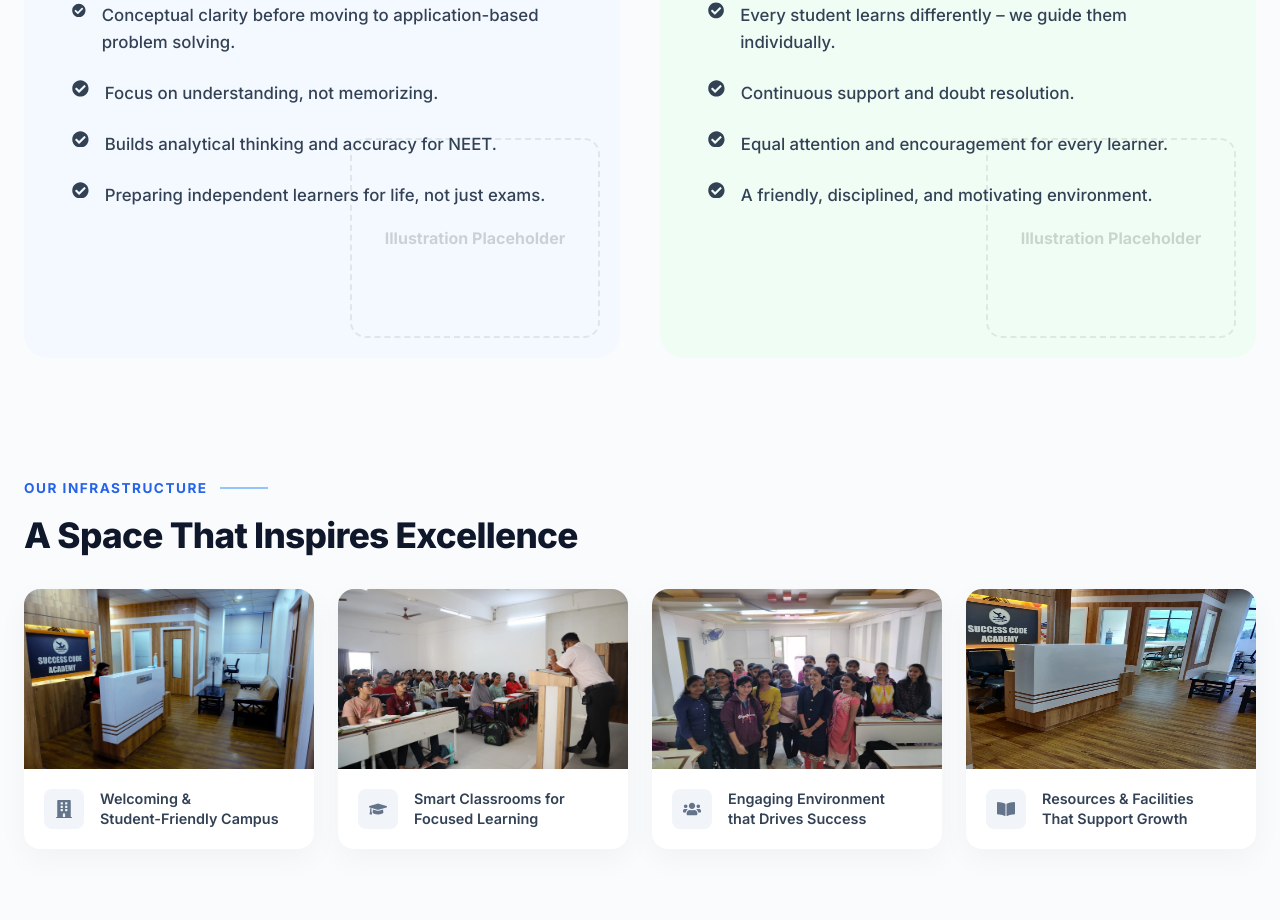
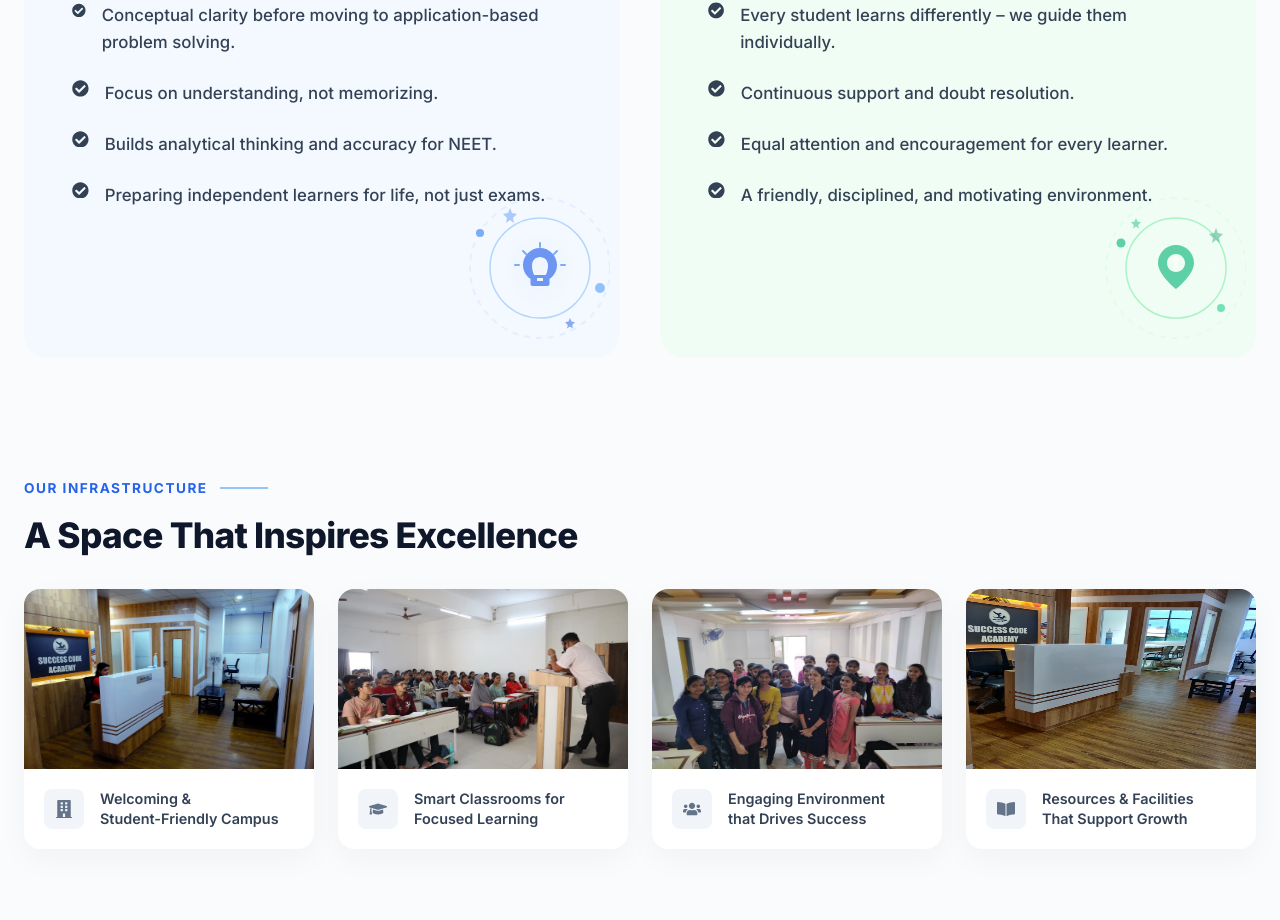
Before and after one commit to chetanraje27/Success-Code-Academy, a Next.js app in the folder client/: page /about in a window 1280 px wide. Shown: the part 2248-3168 px from the top of the page. Built offline with nearby package versions, Linux system fonts and the light colour scheme; a web font is replaced by a local one.

Commit message:
Replace illustration placeholders with clean custom SVG vector illustrations on about page

```diff
--- a/client/src/app/(main)/about/page.tsx
+++ b/client/src/app/(main)/about/page.tsx
@@ -130,9 +130,23 @@ export default function AboutPage() {
               <li><FaCheckCircle className="check-icon blue-check" /><span>Preparing independent learners for life, not just exams.</span></li>
             </ul>
             <div className="phil-illustration">
-              <div className="illustration-placeholder blue-placeholder">
-                Illustration Placeholder
-              </div>
+              <svg width="220" height="180" viewBox="0 0 220 180" fill="none" xmlns="http://www.w3.org/2000/svg">
+                <circle cx="150" cy="100" r="70" stroke="#dbeafe" strokeWidth="2" strokeDasharray="6 6" />
+                <circle cx="150" cy="100" r="50" stroke="#93c5fd" strokeWidth="1.5" />
+                <circle cx="90" cy="65" r="4" fill="#3b82f6" />
+                <circle cx="210" cy="120" r="5" fill="#60a5fa" />
+                <path d="M120 40L122 45L127 46L123 50L124 55L120 52L116 55L117 50L113 46L118 45Z" fill="#3b82f6" opacity="0.6"/>
+                <path d="M180 150L181.5 153.5L185 154.2L182.2 157L183 160.5L180 158.4L177 160.5L177.8 157L175 154.2L178.5 153.5Z" fill="#2563eb" opacity="0.8"/>
+                <g transform="translate(125, 75)">
+                  <circle cx="25" cy="25" r="30" fill="#eff6ff" filter="blur(4px)" />
+                  <path d="M25 5C15.6 5 8 12.6 8 22C8 27.8 11 33 15.5 35.8L15.5 41C15.5 42.1 16.4 43 17.5 43L32.5 43C33.6 43 34.5 42.1 34.5 41L34.5 35.8C39 33 42 27.8 42 22C42 12.6 34.4 5 25 5ZM28 38L22 38L22 35L28 35L28 38ZM30.8 32L19.2 32C18.2 29.8 17 27.2 17 22C17 17.6 20.6 14 25 14C29.4 14 33 17.6 33 22C33 27.2 31.8 29.8 30.8 32Z" fill="#2563eb"/>
+                  <line x1="25" y1="0" x2="25" y2="4" stroke="#3b82f6" strokeWidth="2" strokeLinecap="round"/>
+                  <line x1="8" y1="8" x2="11" y2="11" stroke="#3b82f6" strokeWidth="2" strokeLinecap="round"/>
+                  <line x1="0" y1="22" x2="4" y2="22" stroke="#3b82f6" strokeWidth="2" strokeLinecap="round"/>
+                  <line x1="42" y1="8" x2="39" y2="11" stroke="#3b82f6" strokeWidth="2" strokeLinecap="round"/>
+                  <line x1="50" y1="22" x2="46" y2="22" stroke="#3b82f6" strokeWidth="2" strokeLinecap="round"/>
+                </g>
+              </svg>
             </div>
           </div>
 
@@ -149,9 +163,19 @@ export default function AboutPage() {
               <li><FaCheckCircle className="check-icon green-check" /><span>A friendly, disciplined, and motivating environment.</span></li>
             </ul>
             <div className="phil-illustration">
-              <div className="illustration-placeholder green-placeholder">
-                Illustration Placeholder
-              </div>
+              <svg width="220" height="180" viewBox="0 0 220 180" fill="none" xmlns="http://www.w3.org/2000/svg">
+                <circle cx="150" cy="100" r="70" stroke="#dcfce7" strokeWidth="2" strokeDasharray="6 6" />
+                <circle cx="150" cy="100" r="50" stroke="#86efac" strokeWidth="1.5" />
+                <circle cx="95" cy="75" r="4.5" fill="#10b981" />
+                <circle cx="195" cy="140" r="4" fill="#34d399" />
+                <path d="M110 50L111.5 53.5L115 54.2L112.2 57L113 60.5L110 58.4L107 60.5L107.8 57L105 54.2L108.5 53.5Z" fill="#10b981" opacity="0.7"/>
+                <path d="M190 60L192 65L197 66L193 70L194 75L190 72L186 75L187 70L183 66L188 65Z" fill="#059669" opacity="0.6"/>
+                <g transform="translate(125, 75)">
+                  <circle cx="25" cy="25" r="30" fill="#f0fdf4" filter="blur(4px)" />
+                  <path d="M25 2C15 2 7 10 7 20C7 32 25 46 25 46C25 46 43 32 43 20C43 10 35 2 25 2ZM25 29C20 29 16 25 16 20C16 15 20 11 25 11C30 11 34 15 34 20C34 25 30 29 25 29Z" fill="#10b981"/>
+                  <path d="M22 17L25 14L28 17M25 15V24" stroke="#ffffff" strokeWidth="2.5" strokeLinecap="round" strokeLinejoin="round"/>
+                </g>
+              </svg>
             </div>
           </div>
 
@@ -558,23 +582,11 @@ export default function AboutPage() {
 
         .phil-illustration {
           position: absolute;
-          bottom: 20px;
-          right: 20px;
-          opacity: 0.8;
+          bottom: 10px;
+          right: 10px;
+          opacity: 0.65;
           z-index: 0;
-        }
-
-        .illustration-placeholder {
-          width: 250px;
-          height: 200px;
-          border: 2px dashed rgba(0,0,0,0.1);
-          border-radius: 16px;
-          display: flex;
-          align-items: center;
-          justify-content: center;
-          font-weight: bold;
-          text-align: center;
-          color: rgba(0,0,0,0.2);
+          pointer-events: none;
         }
 
         /* =========================================
```
